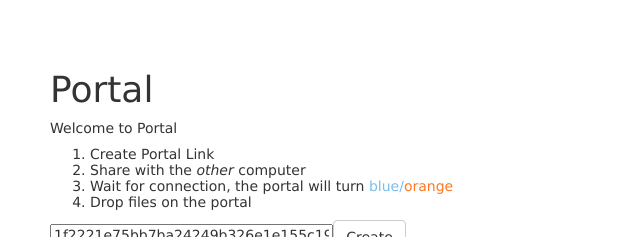
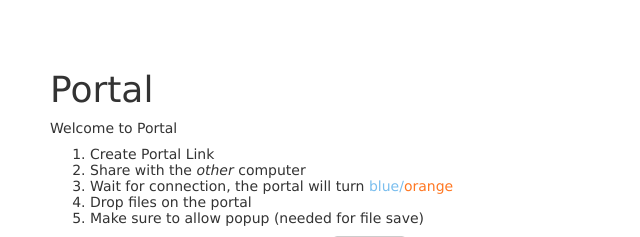
Before and after one commit to anuragpeshne/portal, a Node server app: page / in a window 1280 px wide. Shown: the top 237 px of the page, without its empty margins (0-640 px from the left). Run offline with Node 20, Linux system fonts and the light colour scheme.

Commit message:
allow popups!

```diff
--- a/views/index.jade
+++ b/views/index.jade
@@ -12,6 +12,7 @@ block content
       span(style="color:rgb(122, 190, 238)") &nbsp;blue/
       span(style="color:rgb(255, 119, 34)") orange
     li Drop files on the portal
+    li Make sure to allow popup (needed for file save)
   form(name="add-estimation", method="post", action="./")
         div.input
             input(type="text", name="peerId", value="#{rndId}", id="rndId")
```
